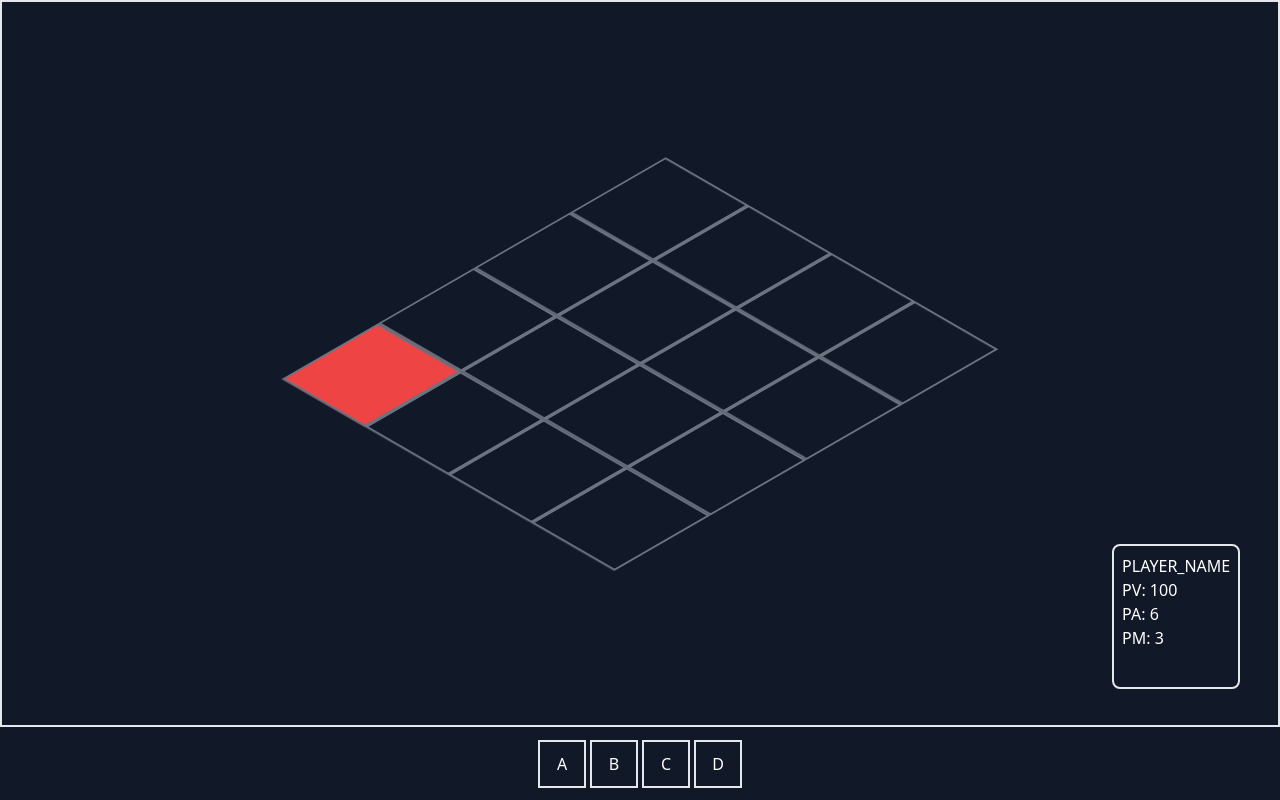
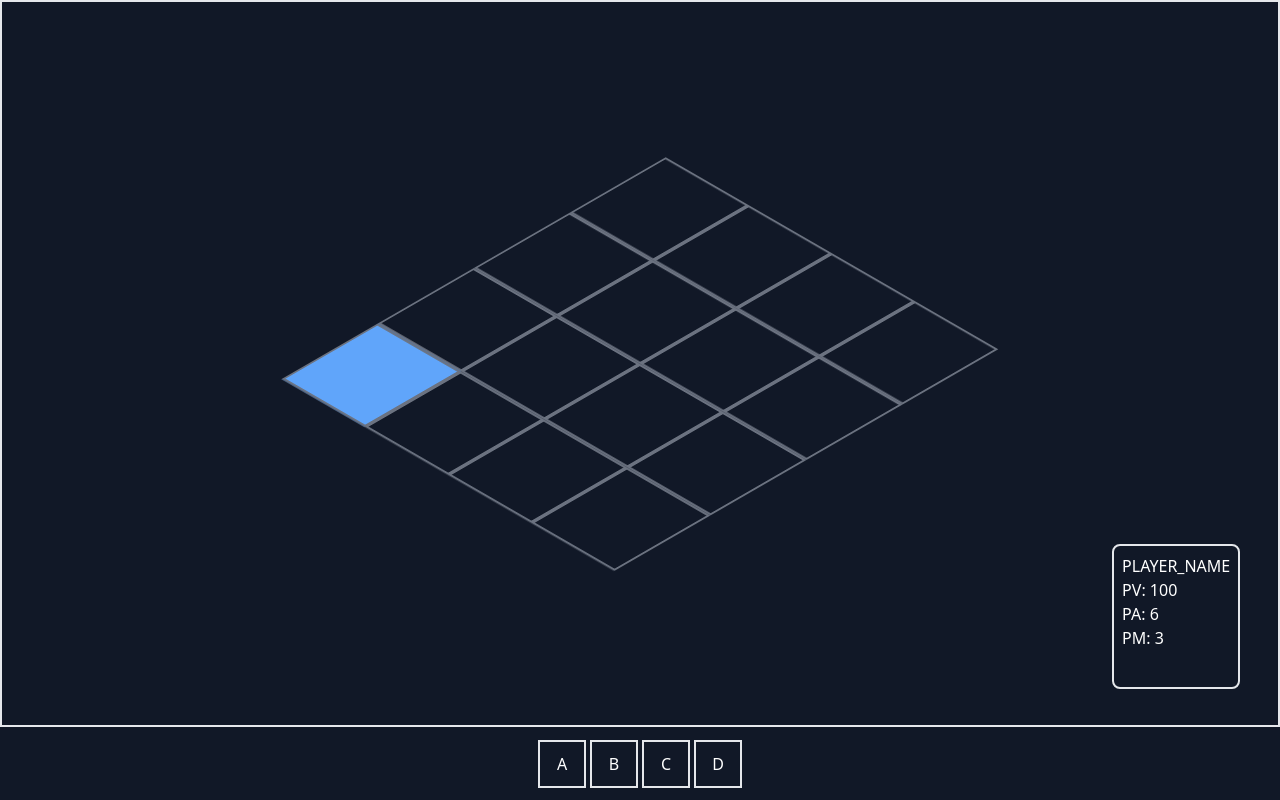
Before and after one commit to AmauryGuillin/Dofus-mini, a React (Vite) app: page / in a window 1280 px wide. Built offline with nearby package versions, Linux system fonts and the light colour scheme.

Commit message:
fix: player color changed to blue

```diff
--- a/src/components/playing-board.tsx
+++ b/src/components/playing-board.tsx
@@ -32,7 +32,7 @@ export default function PlayingBoard() {
           key={key}
           className={`w-24 h-24 border-2 border-gray-500 hover:cursor-pointer ${
             key === targetedCell
-              ? "bg-red-500"
+              ? "bg-blue-400"
               : path.includes(key)
               ? "bg-green-500"
               : undefined
```
